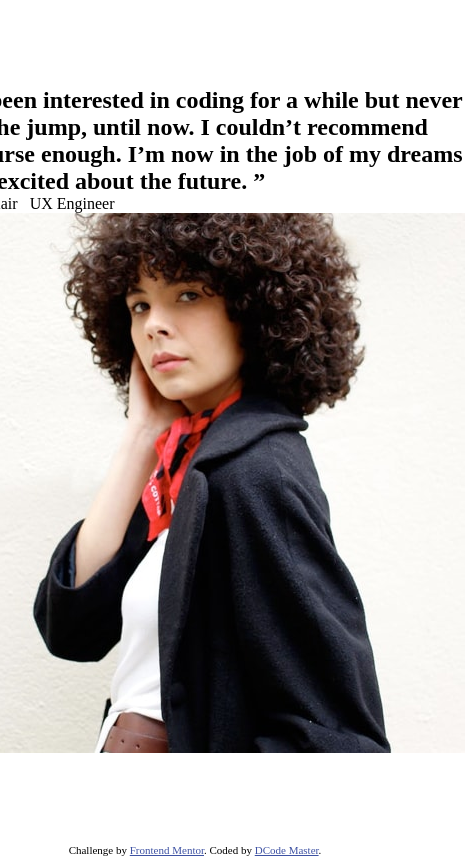
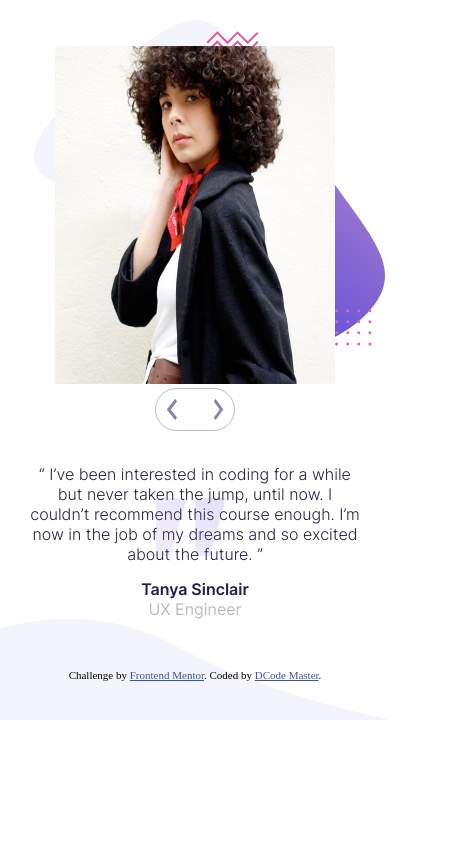
Before and after one commit to Cristiano-Miguel-DCodeMaster/coding-bootcamp-testimonials-slider, a plain HTML site: page index.html in a window 390 px wide. Shown: the whole page, 465 px wide, since content can reach past the window. Drawn offline with Linux system fonts and the light colour scheme.

Commit message:
first responsive layout done

```diff
--- a/css/style.css
+++ b/css/style.css
@@ -1,19 +1,135 @@
-*{
+* {
 	margin: 0;
 }
-::-webkit-scrollbar{
+::-webkit-scrollbar {
 	display: none;
 }
-main{
+:root{
+    --DarkBlue: hsl(240, 38%, 20%);
+    --GrayishBlue: hsl(240, 18%, 77%);
+}
+@font-face {
+    font-family: inter;
+    src: url(/fonts/Inter[slnt\,wght].ttf);
+}
+main {
 	display: flex;
 	justify-content: center;
 	align-items: center;
 	width: 100%;
 	height: 100vh;
+    font-family: inter;
+}
+.holder1 {
+	display: flex;
+	justify-content: center;
+	align-items: center;
+	flex-direction: row;
+	width: 90%;
+}
+.quotes {
+	/*left: 190px;
+	top: 140px;*/
+	position: absolute;
+}
+.bg {
+	position: absolute;
+	z-index: -1;
+	right: 5px;
+}
+.text-left{
+    z-index: 1;
+}
+h1{
+    padding-bottom: 15px;
+    font-size: 32px;
+    font-weight: 300;
+    color: var(--DarkBlue);
+    width: 105%;
+}
+.bold{
+    font-weight: 600;
+    color: var(--DarkBlue);
+}
+.lighty{
+    color: var(--GrayishBlue);
+}
+.arrow{
+display: flex;
+background-color: white;
+border:1px solid var(--GrayishBlue);
+border-radius: 100vmax;
+width: 6%;
+justify-content: space-between;
+position: absolute;
+/*bottom: 30px;
+right: 430px;*/
+}
+.prev,.next{
+    cursor: pointer;
+}
+.occupation{
+    display: flex;
+    justify-content: center;
+    gap: 10px;
+}
+@media only screen and (min-width:320px) {
+    main{
+    padding-top: 100px;
+    height: fit-content;
     }
     .holder1{
-    background-image: ;
+        flex-direction: column-reverse;
+        justify-content: center;
+        align-items: center;
+        text-align: center;
+        margin-top: -54px;
     }
-section{
-    display: flex;
+    .tanya{
+        width: 80%;
+        height: 40vh;
     }
+    .bg{
+        width: 90%;
+        top: 20px;
+    }
+    .arrow{
+        width: 15%;
+        padding: 10px;
+        top: 46%;
+        z-index: 1;
+    }
+    .prev,.next{
+        width: 20%;
+        height: 2.5vh;
+    }
+    .quotes{
+    left: 40%;
+	top: 59%;
+    width: 18%;
+    }
+    .text-left{
+        width: 95%;
+        padding-top: 80px;
+    }
+    h1{
+        font-size: 16px;
+        text-align: center;
+        width: 100%;
+    }
+    .occupation{
+        flex-direction: column;
+        gap: 0;
+    }
+    .wave{
+        width: 100%;
+        height: 12vh;
+        position: absolute;
+        z-index: -1;
+        left: 0;
+    }
+    .attribution{
+        z-index: 1;
+        padding-top: 50px;
+    }
+}
--- a/index.html
+++ b/index.html
@@ -1,49 +1,60 @@
 <!DOCTYPE html>
 <html lang="en">
+
 <head>
   <meta charset="UTF-8">
   <meta name="viewport" content="width=device-width, initial-scale=1.0">
-  <meta name="description" content="Another great way to practice your frontend skills with a lot of accuracy with frontendmentor">
+  <meta name="description"
+    content="Another great way to practice your frontend skills with a lot of accuracy with frontendmentor">
   <link rel="icon" type="image/png" sizes="32x32" href="./images/favicon-32x32.png">
   <link rel="stylesheet" href="css/style.css">
   <title>Frontend Mentor | Coding Bootcamp Testimonials Slider</title>
   <style>
-    footer{
+    footer {
       text-align: center;
     }
+
     .attribution {
       font-size: 11px;
       text-align: center;
     }
+
     .attribution a {
       color: hsl(228, 45%, 44%);
     }
   </style>
 </head>
+
 <body>
   <main role="main">
-  <section>
-
-      <div class="holder1">
+    <section class="holder1">
       <div class="text-left">
+        <img class="quotes" src="images/pattern-quotes.svg" alt="quotes">
         <h1>
           “ I’ve been interested in coding for a while but never taken the jump, until now.
           I couldn’t recommend this course enough. I’m now in the job of my dreams and so
           excited about the future. ”
         </h1>
-          <p>
-            <span class="bold">Tanya Sinclair</span>
-            &nbsp;
-            <span class="lighty">UX Engineer</span>
+        <div class="occupation">
+          <p class="bold">
+            Tanya Sinclair
+            </p>
+            <p class="lighty">
+              UX Engineer
             </p>
         </div>
-        <img width="540" height="540" src="images/image-tanya.jpg" alt="Tanya">
       </div>
-
+      <div class="arrow">
+        <img class="prev" width="13" height="18" src="images/icon-prev.svg" alt="prev">
+        <img class="next" width="13" height="18" src="images/icon-next.svg" alt="next">
+      </div>
+      <img class="tanya" width="540" height="540" src="images/image-tanya.jpg" alt="Tanya">
+      <img class="bg" src="images/pattern-bg.svg" alt="background">
     </section>
   </main>
 
   <footer>
+    <img class="wave" width="610" height="154" src="images/pattern-curve.svg" alt="curvewave">
     <div class="attribution">
       Challenge by <a href="https://www.frontendmentor.io?ref=challenge" target="_blank">Frontend Mentor</a>.
       Coded by <a href="www.github.com/cristiano-miguel-dcodemaster">DCode Master</a>.
@@ -52,4 +63,5 @@
 
   <script src="js/app.js"></script>
 </body>
+
 </html>
```
Also changed, not shown: fonts/Inter[slnt,wght].ttf (added). Lines whose indentation alone changed are shown as unchanged.
